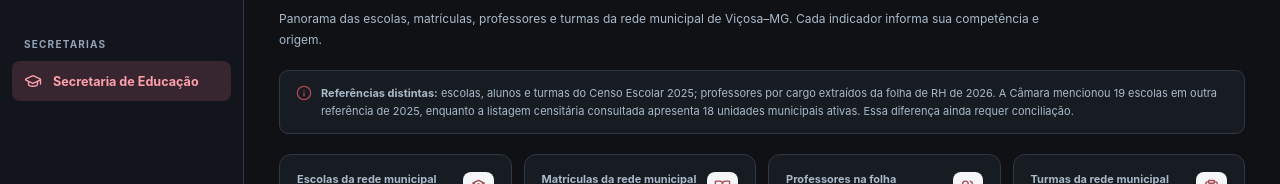
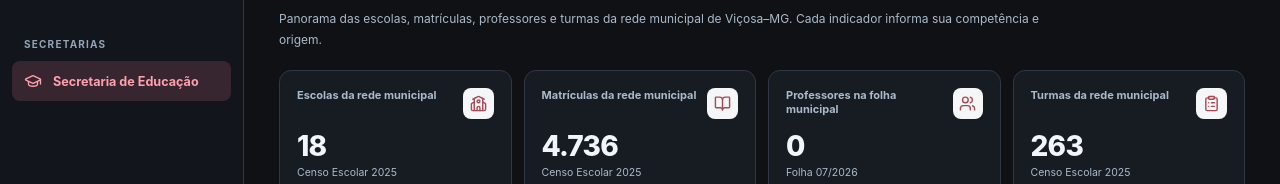
Before and after one commit to luanmagalhaes2464-sys/VI-O-GOV, a Next.js app in the folder frontend/: page /educacao in a window 1280 px wide. Shown: the part 196-380 px from the top of the page. Built offline with nearby package versions, Linux system fonts and the light colour scheme; no server answers; the database is empty.

Commit message:
style(educacao): remover aviso longo de referências distintas

```diff
--- a/frontend/app/educacao/page.tsx
+++ b/frontend/app/educacao/page.tsx
@@ -1,6 +1,6 @@
 'use client';
 import {useEffect,useMemo,useState} from 'react';
-import {BookOpen,Building2,CalendarDays,ClipboardList,ExternalLink,GraduationCap,Info,MapPin,Search,School,Users} from 'lucide-react';
+import {BookOpen,Building2,CalendarDays,ClipboardList,ExternalLink,GraduationCap,MapPin,Search,School,Users} from 'lucide-react';
 import {indicadoresEducacao,unidadesEscolares} from '../../lib/educacao-dados';
 import EducacaoDimensionamento from '../../components/educacao-dimensionamento';
 import './educacao.css';
@@ -47,7 +47,6 @@ export default function Educacao(){
     <p>Panorama das escolas, matrículas, professores e turmas da rede municipal de Viçosa–MG. Cada indicador informa sua competência e origem.</p></div>
    <span className="edu-location"><MapPin size={14}/> Viçosa · MG</span>
   </div>
-  <div className="edu-reference"><Info size={16}/><span><b>Referências distintas:</b> escolas, alunos e turmas do Censo Escolar 2025; professores por cargo extraídos da folha de RH de 2026. A Câmara mencionou 19 escolas em outra referência de 2025, enquanto a listagem censitária consultada apresenta 18 unidades municipais ativas. Essa diferença ainda requer conciliação.</span></div>
   <div className="edu-metrics">
    {indicadores.map(i=><article className="edu-stat" key={i.id}>
     <div className="edu-stat-top"><span>{i.titulo}</span><span className="edu-stat-icon">{i.icon}</span></div>
```
